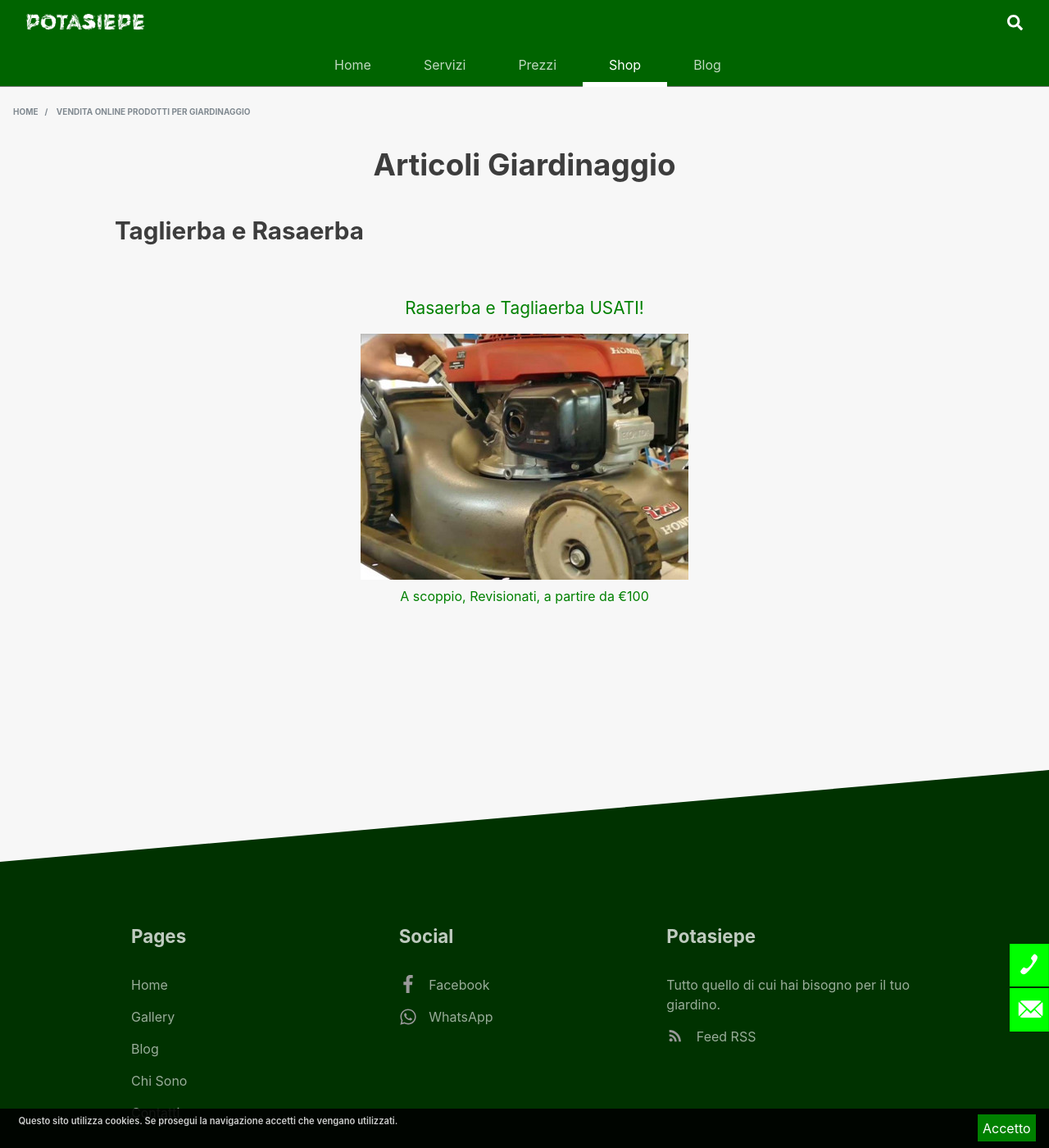
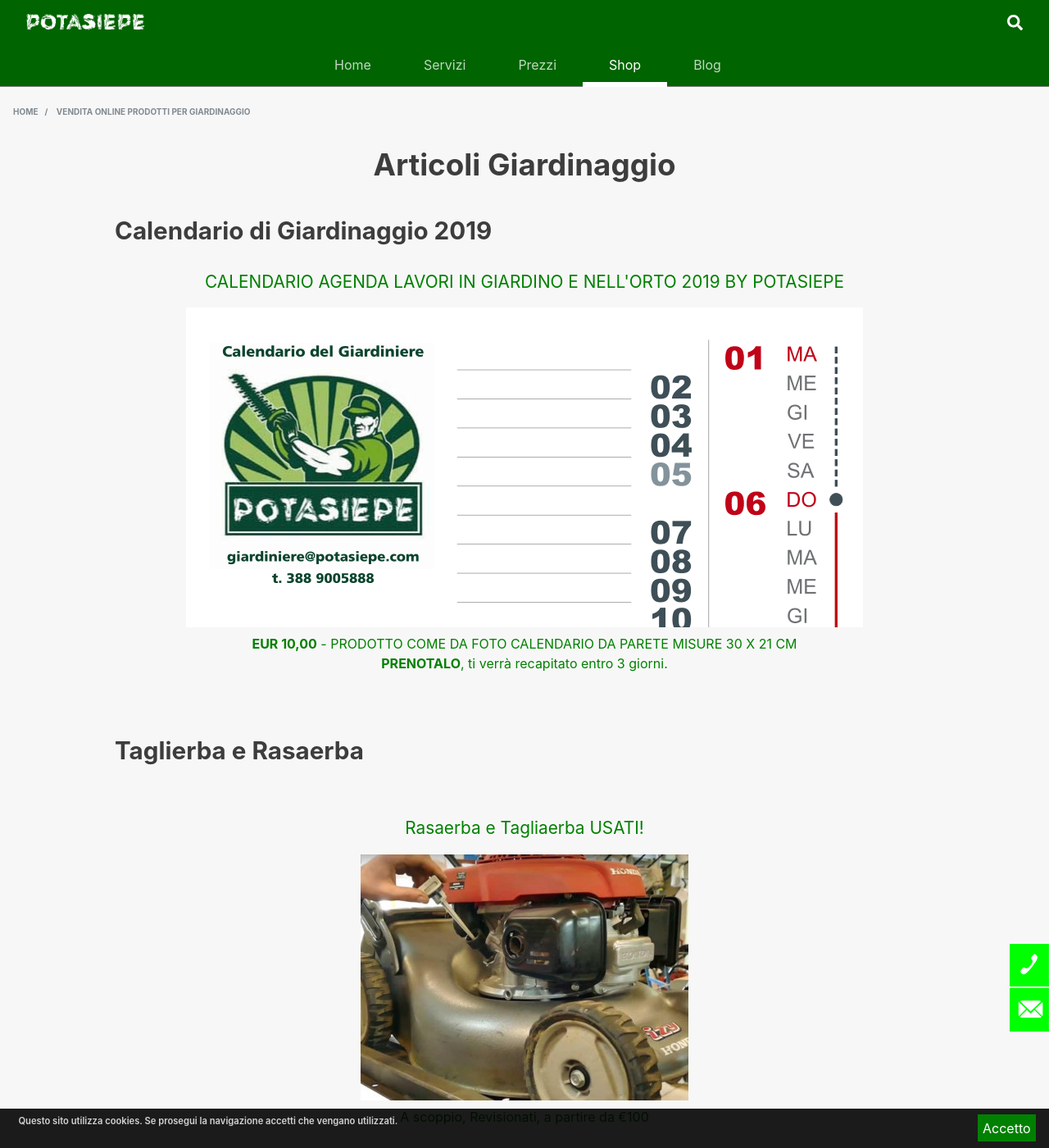
Before and after one commit to enricocaputo/potasiepe, a Jekyll site: the page built from pages/articoli_giardinaggio.html, in a window 1280 px wide and 1400 px high. Shown: the whole window at 82% size. Built offline with Jekyll 4.4.1, drawn with Linux system fonts in a browser that asks for light colours; some of the changed text lies outside the part shown.

Commit message:
calendario

```diff
--- a/pages/articoli_giardinaggio.html
+++ b/pages/articoli_giardinaggio.html
@@ -5,6 +5,20 @@
 permalink: /vendita-online-prodotti-per-giardinaggio/
 last_modified_at: 2018-12-29
 ---
+<h2>Calendario di Giardinaggio 2019</h2>
+<div class="list-collection">
+  <a href="/contatti/" title="prenota il calendario da parete dei lavori in giardino 2019">
+  <div class="name">CALENDARIO AGENDA LAVORI IN GIARDINO E NELL'ORTO 2019 BY POTASIEPE</div>
+  <img src="/img/posts/calendario-di-giardinaggio.png" alt="calendario di giardinaggio 2019">
+  <div class="position">
+    <strong>EUR 10,00</strong> - PRODOTTO COME DA FOTO CALENDARIO DA PARETE MISURE 30 X 21 CM
+    <br/> <strong>PRENOTALO</strong>, ti verrà recapitato entro 3 giorni.
+  </div>
+  </a>
+</div>
+
+<br/><br/>
+
 <h2>Taglierba e Rasaerba</h2>
 <div class="list-collection">
 <ul>
```
Also changed, not shown: _data/footer.yml (+13 -15 lines), pages/calendario_giardinaggio.md (added, +39 -0 lines).
